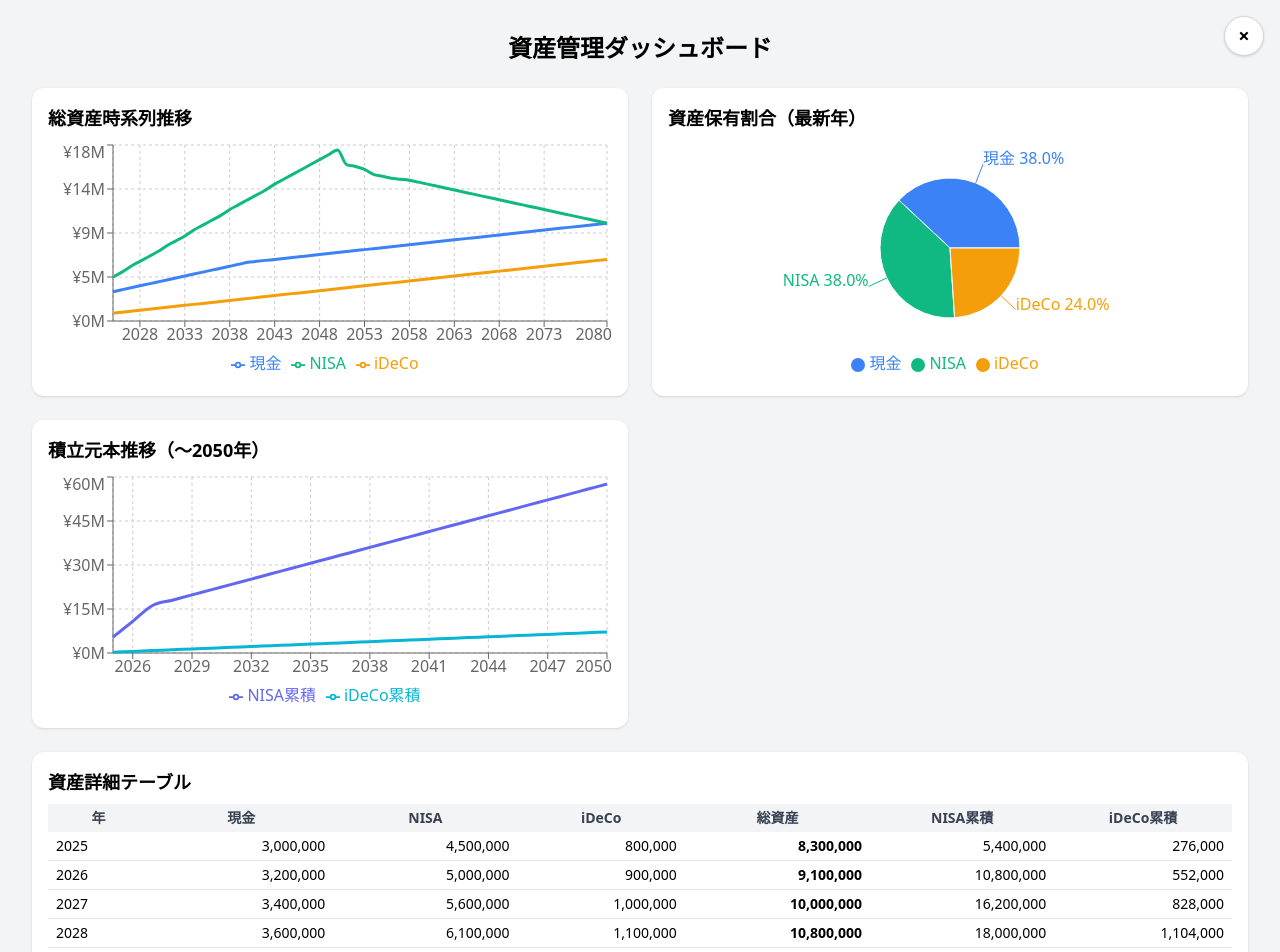
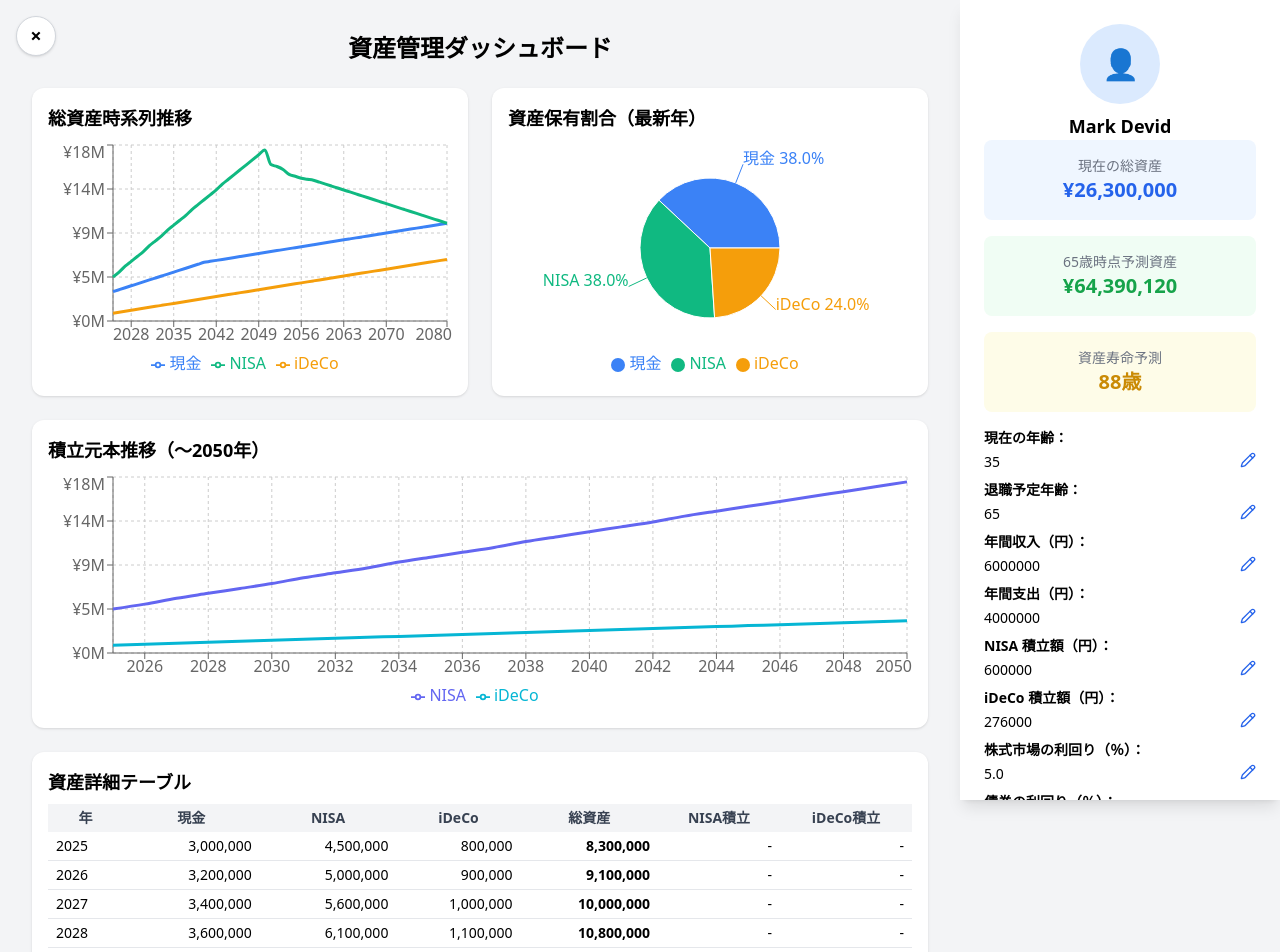
Before and after one commit to HirokiAzuma0420/lifeplansim, a React (Vite) app: page /sample in a window 1280 px wide. Shown: the top 952 px of the page. Built offline with nearby package versions, Linux system fonts and the light colour scheme.

Commit message:
サイドパネル追加

```diff
--- a/package.json
+++ b/package.json
@@ -10,6 +10,7 @@
     "preview": "vite preview"
   },
   "dependencies": {
+    "lucide-react": "^0.518.0",
     "react": "^19.1.0",
     "react-dom": "^19.1.0",
     "react-router-dom": "^7.6.2",
--- a/src/pages/SamplePage.tsx
+++ b/src/pages/SamplePage.tsx
@@ -11,8 +11,10 @@ import {
   Cell,
   ResponsiveContainer,
 } from 'recharts';
+import { useState } from 'react';
+import { data } from '../assets/sampleData';
 import { useNavigate } from 'react-router-dom';
-import { data } from '../assets/sampleData';
+import { Pencil } from 'lucide-react';
 
 const COLORS = {
   現金: '#3B82F6',
@@ -22,6 +24,21 @@ const COLORS = {
 
 export default function SamplePage() {
   const navigate = useNavigate();
+  const [menuOpen, setMenuOpen] = useState(false);
+  const [editFields, setEditFields] = useState<Record<string, boolean>>({});
+  const [formData, setFormData] = useState({
+    age: '35',
+    retireAge: '65',
+    income: '6000000',
+    expense: '4000000',
+    nisa: '600000',
+    ideco: '276000',
+    stockYield: '5.0',
+    bondYield: '1.0',
+    inflation: '1.5',
+    medical: '2.0',
+    withdrawRate: '4.0',
+  });
 
   const enrichedData = data.map((d) => ({
     ...d,
@@ -36,22 +53,107 @@ export default function SamplePage() {
   ];
   const pieColors = [COLORS.現金, COLORS.NISA, COLORS.iDeCo];
 
+  const handleSave = (key: string) => {
+    setEditFields((prev) => ({ ...prev, [key]: false }));
+  };
+
   return (
-    <div className="relative p-4 md:p-8 bg-gray-100 min-h-screen">
-      {/* ✖️ 閉じるボタン */}
+    <div className="relative bg-gray-100 min-h-screen">
       <button
-        className="absolute top-4 right-4 w-10 h-10 bg-white border border-gray-300 rounded-full shadow hover:bg-gray-100 transition duration-150 flex items-center justify-center text-xl font-bold"
+        className="fixed top-4 left-4 z-50 w-10 h-10 bg-white border border-gray-300 rounded-full shadow flex items-center justify-center text-xl font-bold"
         onClick={() => navigate('/')}
-        aria-label="閉じる"
-        title="トップへ戻る"
+        aria-label="トップに戻る"
       >
         ×
       </button>
 
+      <button
+        className="lg:hidden fixed top-4 left-4 z-50 w-10 h-10 bg-white border border-gray-300 rounded-full shadow flex items-center justify-center text-xl font-bold"
+        onClick={() => setMenuOpen(true)}
+        aria-label="メニューを開く"
+      >
+        ≡
+      </button>
+
+      <div
+        className={`fixed top-0 right-0 h-full w-72 bg-white shadow-lg transform transition-transform duration-300 ease-in-out z-40 overflow-y-auto
+        lg:fixed lg:top-0 lg:right-0 lg:h-screen lg:translate-x-0 lg:w-80
+        ${menuOpen ? 'translate-x-0' : 'translate-x-full'}`}
+      >
+        <div className="p-6 text-center">
+          <button
+            className="lg:hidden absolute top-4 right-4 w-8 h-8 bg-gray-200 rounded-full text-lg"
+            onClick={() => setMenuOpen(false)}
+          >
+            ×
+          </button>
+
+          <div className="w-20 h-20 mx-auto mb-2 rounded-full bg-blue-100 flex items-center justify-center text-3xl text-blue-600">
+            👤
+          </div>
+          <h2 className="text-lg font-bold">Mark Devid</h2>
+
+          <div className="bg-blue-50 rounded-lg p-4 mb-4">
+            <p className="text-sm text-gray-500">現在の総資産</p>
+            <p className="text-xl font-semibold text-blue-600">
+              ¥{latest.総資産.toLocaleString()}
+            </p>
+          </div>
+
+          <div className="bg-green-50 rounded-lg p-4 mb-4">
+            <p className="text-sm text-gray-500">65歳時点予測資産</p>
+            <p className="text-xl font-semibold text-green-600">¥64,390,120</p>
+          </div>
+
+          <div className="bg-yellow-50 rounded-lg p-4 mb-4">
+            <p className="text-sm text-gray-500">資産寿命予測</p>
+            <p className="text-xl font-semibold text-yellow-600">88歳</p>
+          </div>
+
+          <div className="text-left text-sm space-y-2">
+            {Object.entries(formData).map(([key, val]) => (
+              <div key={key} className="flex items-start gap-2">
+                <div className="flex-1">
+                  <label className="block font-semibold mb-1">{labelMap[key]}：</label>
+                  {editFields[key] ? (
+                    <div className="flex gap-2">
+                      <input
+                        value={val}
+                        onChange={(e) => setFormData((prev) => ({ ...prev, [key]: e.target.value }))}
+                        className="w-full border px-2 py-1 text-sm rounded"
+                      />
+                      <button
+                        onClick={() => handleSave(key)}
+                        className="bg-blue-600 text-white text-sm px-3 rounded"
+                      >
+                        保存
+                      </button>
+                    </div>
+                  ) : (
+                    <p>{val}</p>
+                  )}
+                </div>
+                {!editFields[key] && (
+                  <button
+                    onClick={() => setEditFields((prev) => ({ ...prev, [key]: true }))}
+                    className="text-blue-600 mt-6"
+                  >
+                    <Pencil className="w-4 h-4" />
+                  </button>
+                )}
+              </div>
+            ))}
+          </div>
+
+          <button className="w-full h-12 rounded-xl bg-blue-600 text-white font-bold mt-6">
+            再シミュレーション実行
+          </button>
+        </div>
+      </div>
+
+      <div className="p-4 md:p-8 lg:mr-80">
         <h2 className="text-2xl font-bold text-center mb-6">資産管理ダッシュボード</h2>
-
-      <div className="flex flex-col md:grid md:grid-cols-2 gap-6">
-        {/* ① 総資産推移グラフ */}
+        <div className="grid grid-cols-1 md:grid-cols-2 gap-6">
           <div className="bg-white rounded-xl shadow p-4">
             <h3 className="text-lg font-semibold mb-2">総資産時系列推移</h3>
             <ResponsiveContainer width="100%" height={240}>
@@ -68,7 +170,6 @@ export default function SamplePage() {
             </ResponsiveContainer>
           </div>
 
-        {/* ② 保有割合（円グラフ） */}
           <div className="bg-white rounded-xl shadow p-4">
             <h3 className="text-lg font-semibold mb-2">資産保有割合（最新年）</h3>
             <ResponsiveContainer width="100%" height={240}>
@@ -79,15 +180,10 @@ export default function SamplePage() {
                   cy="50%"
                   outerRadius={70}
                   dataKey="value"
-                label={({ name, percent }) =>
-                  `${name} ${(percent * 100).toFixed(1)}%`
-                }
+                  label={({ name, percent }) => `${name} ${(percent * 100).toFixed(1)}%`}
                 >
                   {pieData.map((_, index) => (
-                  <Cell
-                    key={`cell-${index}`}
-                    fill={pieColors[index % pieColors.length]}
-                  />
+                    <Cell key={`cell-${index}`} fill={pieColors[index % pieColors.length]} />
                   ))}
                 </Pie>
                 <Tooltip formatter={(v: number) => `¥${v.toLocaleString()}`} />
@@ -96,38 +192,34 @@ export default function SamplePage() {
             </ResponsiveContainer>
           </div>
 
-        {/* ③ 積立元本推移（〜2050年） */}
-        <div className="bg-white rounded-xl shadow p-4">
+          <div className="bg-white rounded-xl shadow p-4 md:col-span-2">
             <h3 className="text-lg font-semibold mb-2">積立元本推移（〜2050年）</h3>
             <ResponsiveContainer width="100%" height={240}>
-            <LineChart
-              data={enrichedData.filter((d) => d.year <= 2050)}
-            >
+              <LineChart data={enrichedData.filter((d) => d.year <= 2050)}>
                 <CartesianGrid strokeDasharray="3 3" />
                 <XAxis dataKey="year" />
                 <YAxis tickFormatter={(v) => `¥${(v / 1_000_000).toFixed(0)}M`} />
                 <Tooltip formatter={(v: number) => `¥${v.toLocaleString()}`} />
                 <Legend />
-              <Line type="monotone" dataKey="NISA累積" stroke="#6366F1" strokeWidth={3} dot={false} />
-              <Line type="monotone" dataKey="iDeCo累積" stroke="#06B6D4" strokeWidth={3} dot={false} />
+                <Line type="monotone" dataKey="NISA" stroke="#6366F1" strokeWidth={3} dot={false} />
+                <Line type="monotone" dataKey="iDeCo" stroke="#06B6D4" strokeWidth={3} dot={false} />
               </LineChart>
             </ResponsiveContainer>
           </div>
 
-        {/* ④ 資産詳細テーブル */}
           <div className="bg-white rounded-xl shadow p-4 overflow-x-auto md:col-span-2">
             <h3 className="text-lg font-semibold mb-2">資産詳細テーブル</h3>
             <div className="overflow-x-auto max-h-[360px] overflow-y-scroll">
               <table className="min-w-full table-auto text-sm">
-              <thead>
+                <thead className="sticky top-0 bg-gray-100 z-10">
                   <tr className="bg-gray-100 text-gray-700">
                     <th className="px-2 py-1">年</th>
                     <th className="px-2 py-1">現金</th>
                     <th className="px-2 py-1">NISA</th>
                     <th className="px-2 py-1">iDeCo</th>
                     <th className="px-2 py-1">総資産</th>
-                  <th className="px-2 py-1">NISA累積</th>
-                  <th className="px-2 py-1">iDeCo累積</th>
+                    <th className="px-2 py-1">NISA積立</th>
+                    <th className="px-2 py-1">iDeCo積立</th>
                   </tr>
                 </thead>
                 <tbody>
@@ -138,8 +230,8 @@ export default function SamplePage() {
                       <td className="px-2 py-1">{d.NISA.toLocaleString()}</td>
                       <td className="px-2 py-1">{d.iDeCo.toLocaleString()}</td>
                       <td className="px-2 py-1 font-semibold">{d.総資産.toLocaleString()}</td>
-                    <td className="px-2 py-1">{d['NISA累積']?.toLocaleString() ?? '-'}</td>
-                    <td className="px-2 py-1">{d['iDeCo累積']?.toLocaleString() ?? '-'}</td>
+                      <td className="px-2 py-1">{d['NISA積立']?.toLocaleString() ?? '-'}</td>
+                      <td className="px-2 py-1">{d['iDeCo積立']?.toLocaleString() ?? '-'}</td>
                     </tr>
                   ))}
                 </tbody>
@@ -148,5 +240,20 @@ export default function SamplePage() {
           </div>
         </div>
       </div>
+    </div>
   );
 }
+
+const labelMap: Record<string, string> = {
+  age: '現在の年齢',
+  retireAge: '退職予定年齢',
+  income: '年間収入（円）',
+  expense: '年間支出（円）',
+  nisa: 'NISA 積立額（円）',
+  ideco: 'iDeCo 積立額（円）',
+  stockYield: '株式市場の利回り（％）',
+  bondYield: '債券の利回り（％）',
+  inflation: 'インフレ率（％）',
+  medical: '医療費の増加率（％）',
+  withdrawRate: '初期取り崩し率（％）',
+};
```
Also changed, not shown: 1 other file (tests, documents, lock files or other folders). Lines whose indentation alone changed are shown as unchanged.
